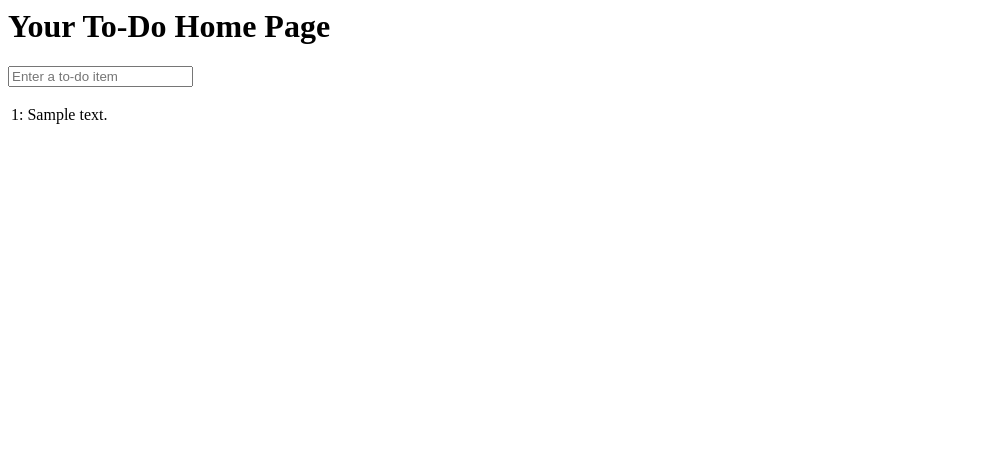
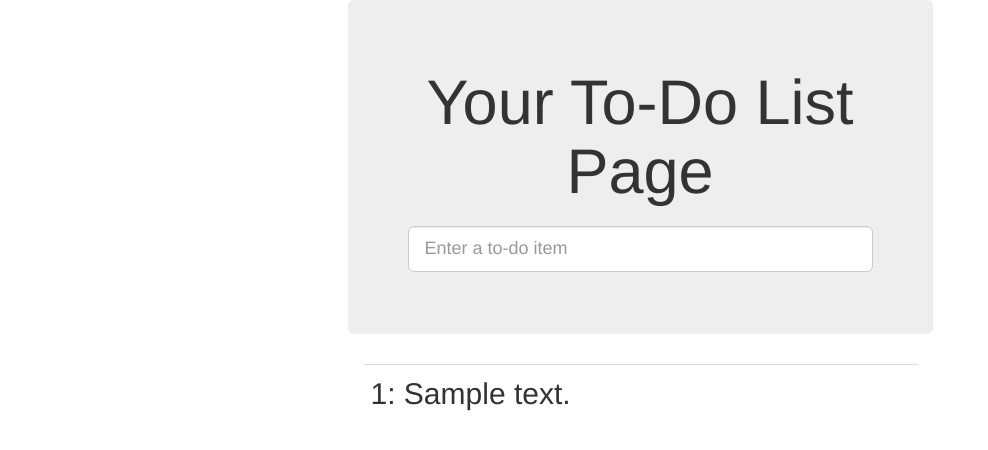
Before and after one commit to thejojo87/DjangoToDo, a Django app: page /lists/1/ in a window 1280 px wide. Shown: the top 450 px of the page, without its empty margins (0-988 px from the left). Run offline with Django 3.2, Linux system fonts and the light colour scheme; tables that the repository leaves empty hold one stand-in row (values such as "Sample post"); some libraries are stand-ins or nearby versions.

Commit message:
Chapter7Finishedbootstrap-

```diff
--- /dev/null
+++ b/lists/static/base.css
@@ -0,0 +1,7 @@
+#id_new_item {
+    margin-top: 2ex;
+}
+#id_list_table {
+    /*margin-top: 5ex;*/
+    font-size: 30px;
+}
--- /dev/null
+++ b/lists/templates/base.html
@@ -0,0 +1,62 @@
+<html>
+<html lang="zh-CN">
+<head>
+    <meta charset="utf-8">
+    <meta http-equiv="X-UA-Compatible" content="IE=edge">
+    <meta name="viewport" content="width=device-width, initial-scale=1">
+
+
+    <title>{% block title %}{% endblock %}</title>
+
+    <link href="/static/base.css" rel="stylesheet" media="screen">
+    <!-- Bootstrap -->
+{#    <link href="css/bootstrap.min.css" rel="stylesheet">#}
+    <!-- 最新版本的 Bootstrap 核心 CSS 文件 -->
+    <link rel="stylesheet" href="https://cdn.bootcss.com/bootstrap/3.3.7/css/bootstrap.min.css" integrity="sha384-BVYiiSIFeK1dGmJRAkycuHAHRg32OmUcww7on3RYdg4Va+PmSTsz/K68vbdEjh4u" crossorigin="anonymous">
+    <!-- HTML5 shim and Respond.js for IE8 support of HTML5 elements and media queries -->
+    <!-- WARNING: Respond.js doesn't work if you view the page via file:// -->
+    <!--[if lt IE 9]>
+      <script src="https://cdn.bootcss.com/html5shiv/3.7.3/html5shiv.min.js"></script>
+      <script src="https://cdn.bootcss.com/respond.js/1.4.2/respond.min.js"></script>
+    <![endif]-->
+
+
+</head>
+<body>
+
+ <div class="container">
+ <div class="row">
+        <div class="col-md-6 col-md-offset-3 jumbotron">
+<div class="text-center">
+
+<h1>{% block header_text %}{% endblock %}</h1>
+
+<form method="POST" action="{% block form_action %}{% endblock %}">
+{#    <p style="text-align: center;">#}
+    <input name="item_text" id="id_new_item" class="form-control input-lg" placeholder="Enter a to-do item">
+{#    </p>#}
+    {% csrf_token %}
+
+</form>
+</div>
+        </div>
+ </div>
+
+ <div class="row">
+ <div class="col-md-6 col-md-offset-3">
+    {% block table %}
+    {% endblock %}
+
+ </div>
+</div>
+    <!-- jQuery (necessary for Bootstrap's JavaScript plugins) -->
+    <script src="https://cdn.bootcss.com/jquery/1.12.4/jquery.min.js"></script>
+    <!-- Include all compiled plugins (below), or include individual files as needed -->
+{#    <script src="js/bootstrap.min.js"></script>#}
+    <!-- 最新的 Bootstrap 核心 JavaScript 文件 -->
+    <script src="https://cdn.bootcss.com/bootstrap/3.3.7/js/bootstrap.min.js" integrity="sha384-Tc5IQib027qvyjSMfHjOMaLkfuWVxZxUPnCJA7l2mCWNIpG9mGCD8wGNIcPD7Txa" crossorigin="anonymous"></script>
+
+ </div>
+
+</body>
+</html>
--- a/lists/templates/list.html
+++ b/lists/templates/list.html
@@ -1,26 +1,16 @@
-<html>
-<html lang="en">
-<head>
+{% extends 'base.html' %}
+    {% block title %}To-Do lists{% endblock %}
 
-    <title>To-Do lists</title>
-</head>
+{% block header_text %}Your To-Do List Page{% endblock %}
 
-<body>
+{% block form_action %}/lists/{{ list.id }}/add_item{% endblock %}
 
-<h1>Your To-Do Home Page</h1>
-
-<form method="POST" action="/lists/{{ list.id }}/add_item">
-    <input name="item_text" id="id_new_item" placeholder="Enter a to-do item">
-    {% csrf_token %}
-</form>
-
-<table id="id_list_table">
+{% block table %}
+<table id="id_list_table" class="table">
     {% for item in list.item_set.all %}
         <tr>
             <td>{{ forloop.counter }}: {{ item.text }}</td>
         </tr>
     {% endfor %}
 </table>
-
-</body>
-</html>
+{% endblock %}
--- a/python_ToDo/settings.py
+++ b/python_ToDo/settings.py
@@ -126,3 +126,4 @@ USE_TZ = True
 # https://docs.djangoproject.com/en/1.10/howto/static-files/
 
 STATIC_URL = '/static/'
+STATIC_ROOT = os.path.abspath(os.path.join(BASE_DIR, './static'))
```
Also changed, not shown: lists/templates/home.html (+4 -18 lines), lists/views.py (+3 -8 lines), README.md.
